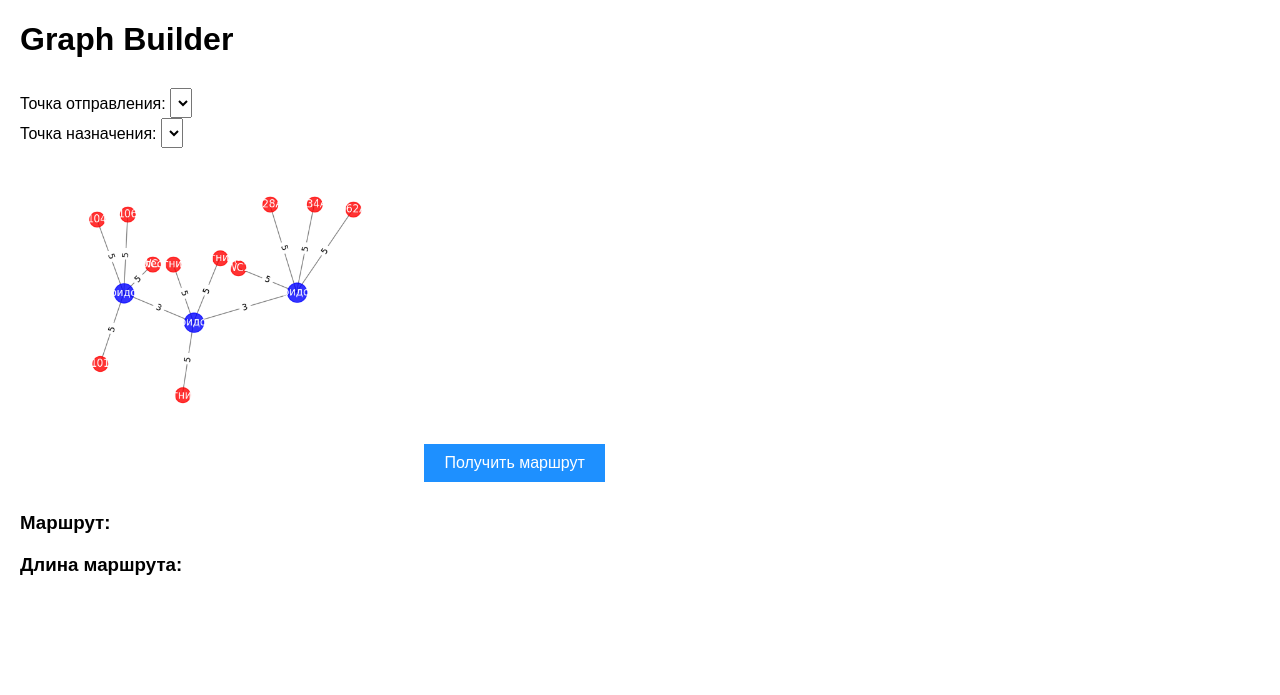
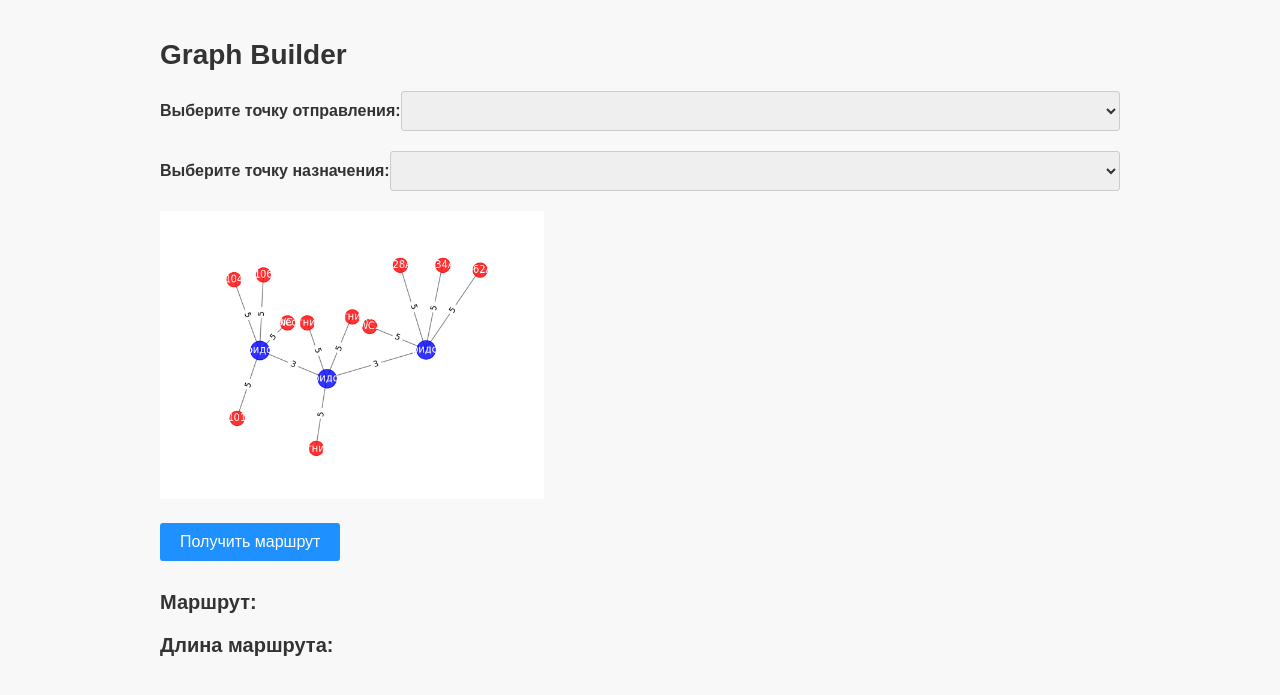
Before and after one commit to VorchukOleg/BMSTU-Navigator, a Python web app: template flask/templates/index.html in a window 1280 px wide. Shown: the top 695 px of the page. Run offline with Jinja, Linux system fonts and the light colour scheme; the template is opened without the code that fills it, so the values that code supplies are empty.

Commit message:
Flask frontend update

```diff
--- a/flask/static/main.css
+++ b/flask/static/main.css
@@ -1,46 +1,94 @@
+/* Общие стили */
 body {
   font-family: Arial, sans-serif;
-    margin: 20px;
+  margin: 0;
+  padding: 0;
+  background-color: #f8f8f8;
+}
+
+.container {
+  max-width: 960px;
+  margin: 0 auto;
+  padding: 20px;
 }
 
 h1 {
-    margin-bottom: 30px;
+  font-size: 28px;
+  font-weight: bold;
+  color: #333;
+  margin-bottom: 20px;
 }
 
-form {
-    margin-bottom: 30px;
+label {
+  font-weight: bold;
+  color: #333;
 }
 
-select {
-    height: 30px;
-    font-size: 16px;
-    margin-right: 10px;
+/* Окна выбора vertexpoints */
+.select-container {
+  display: flex;
+  align-items: center;
+  margin-bottom: 20px;
 }
 
-#graph-image {
-    width: 400px;
+.select-container select {
+  height: 40px;
+  font-size: 16px;
+  padding: 5px;
+  color: #333;
+  border: 1px solid #ccc;
+  border-radius: 3px;
+  flex: 1;
+}
+
+/* Изображение графа */
+.graph-image {
+  max-width: 40%;
   height: auto;
   margin-bottom: 20px;
 }
 
+/* Кнопка отправки запроса */
 #submit-btn {
   padding: 10px 20px;
   font-size: 16px;
   background-color: #1e90ff;
   color: #fff;
   border: none;
+  border-radius: 3px;
   cursor: pointer;
+  transition: background-color 0.3s ease;
 }
 
-#route-info {
+#submit-btn:hover {
+  background-color: #0066cc;
+}
+
+/* Результат маршрута */
+.route-info {
   margin-top: 30px;
 }
 
-#route-list {
-    margin-bottom: 20px;
+.route-info h3 {
+  font-size: 20px;
+  font-weight: bold;
+  color: #333;
+  margin-bottom: 15px;
 }
 
-#route-length {
+.route-info ul {
+  list-style: none;
+  padding: 0;
+  margin-bottom: 15px;
+}
+
+.route-info ul li {
+  margin-bottom: 8px;
+  color: #555;
+}
+
+.route-length {
   font-size: 18px;
   font-weight: bold;
+  color: #333;
 }
--- a/flask/templates/index.html
+++ b/flask/templates/index.html
@@ -6,31 +6,34 @@
     <link rel="stylesheet" href="{{ url_for('static', filename='main.css') }}">
 </head>
 <body>
+    <div class="container">
         <h1>Graph Builder</h1>
 
-    <!-- Окна выбора vertexpoint -->
-    <div>
-        <label for="start-point">Точка отправления:</label>
+        <!-- Окна выбора vertexpoints -->
+        <div class="select-container">
+            <label for="start-point">Выберите точку отправления:</label>
             <select id="start-point">
                 <!-- Опции для выбора точек, получаемых с помощью JavaScript -->
             </select>
         </div>
 
-    <div>
-        <label for="end-point">Точка назначения:</label>
+        <div class="select-container">
+            <label for="end-point">Выберите точку назначения:</label>
             <select id="end-point">
                 <!-- Опции для выбора точек, получаемых с помощью JavaScript -->
             </select>
         </div>
 
         <!-- Показ изображения графа -->
-    <img id="graph-image" src="{{ url_for('static', filename='graph.png') }}" alt="Graph Image">
+        <img class="graph-image" src="{{ url_for('static', filename='graph.png') }}" alt="Graph Image">
 
         <!-- Кнопка для отправки запроса -->
+        <div class="submit-btn-container">
             <button id="submit-btn">Получить маршрут</button>
+        </div>
 
         <!-- Показ маршрута и его длины -->
-    <div id="route-info">
+        <div class="route-info">
             <h3>Маршрут:</h3>
             <ul id="route-list">
                 <!-- Варианты маршрутов будут добавлены с помощью JavaScript -->
@@ -39,6 +42,7 @@
             <h3>Длина маршрута:</h3>
             <p id="route-length"></p>
         </div>
+    </div>
 
     <!-- Подключение скриптов -->
     <script src="https://cdn.jsdelivr.net/npm/axios/dist/axios.min.js"></script>
```
Lines whose indentation alone changed are shown as unchanged.
